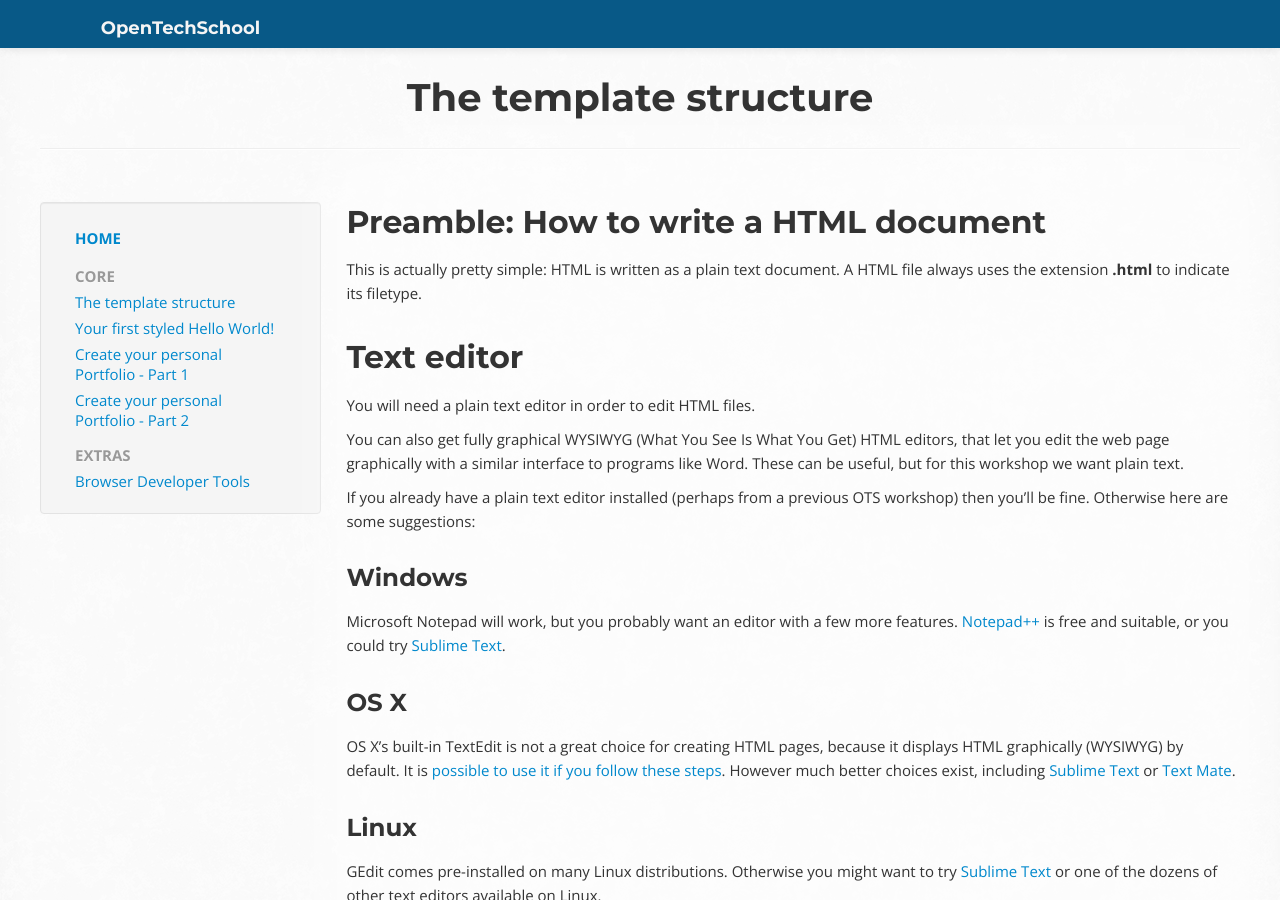
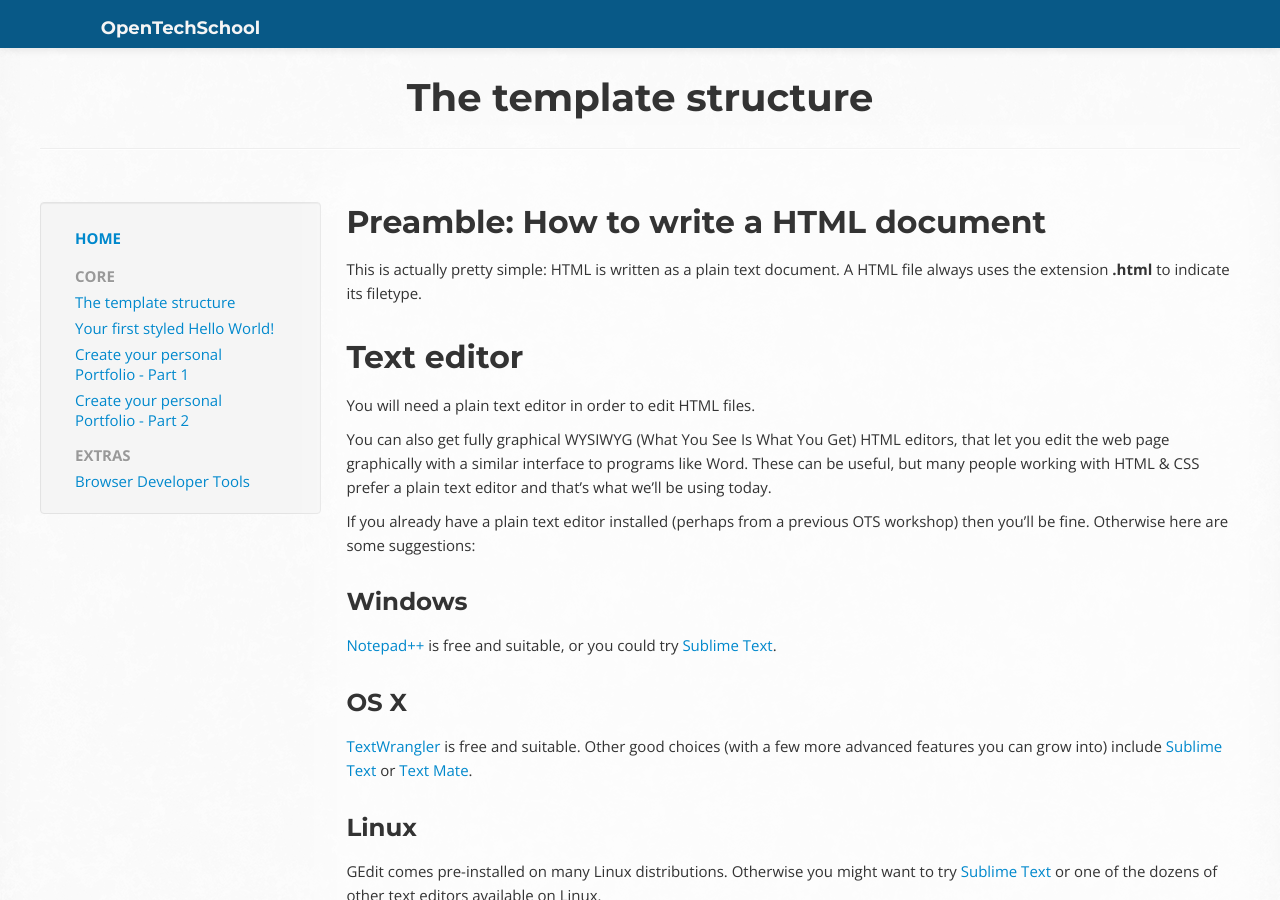
Before and after one commit to OpenTechSchool/html-css-beginners, a Jekyll site: the page built from core/structure.md, in a window 1280 px wide and 900 px high. Built offline with Jekyll 4.4.1, drawn with Linux system fonts in a browser that asks for light colours; Markdown is read by kramdown in place of the engine named in the settings.

Commit message:
Simplify the editor recommendations a bit

```diff
--- a/core/structure.md
+++ b/core/structure.md
@@ -15,25 +15,24 @@ You will need a plain text editor in order to edit HTML files.
 
 You can also get fully graphical WYSIWYG (What You See Is What You Get)
 HTML editors, that let you edit the web page graphically with a similar
-interface to programs like Word. These can be useful, but for this workshop
-we want plain text.
+interface to programs like Word. These can be useful, but many people
+working with HTML & CSS prefer a plain text editor and that's what we'll
+be using today.
 
 If you already have a plain text editor installed (perhaps from a previous
 OTS workshop) then you'll be fine. Otherwise here are some suggestions:
 
 ### Windows
 
-Microsoft Notepad will work, but you probably want an editor with a few more
-features. [Notepad++](http://www.notepad-plus-plus.org/) is free and suitable,
+[Notepad++](http://www.notepad-plus-plus.org/) is free and suitable,
 or you could try [Sublime Text](http://www.sublimetext.com/).
 
 ### OS X
 
-OS X's built-in TextEdit is not a great choice for creating HTML pages, because
-it displays HTML graphically (WYSIWYG) by default. It is
-[possible to use it if you follow these steps](https://support.apple.com/kb/TA20406).
-However much better choices exist, including
-[Sublime Text](http://www.sublimetext.com/) or [Text Mate](http://macromates.com/).
+[TextWrangler](http://www.barebones.com/products/textwrangler/) is free
+and suitable. Other good choices (with a few more advanced features you can
+grow into) include [Sublime Text](http://www.sublimetext.com/) or
+[Text Mate](http://macromates.com/).
 
 ### Linux
 
```
